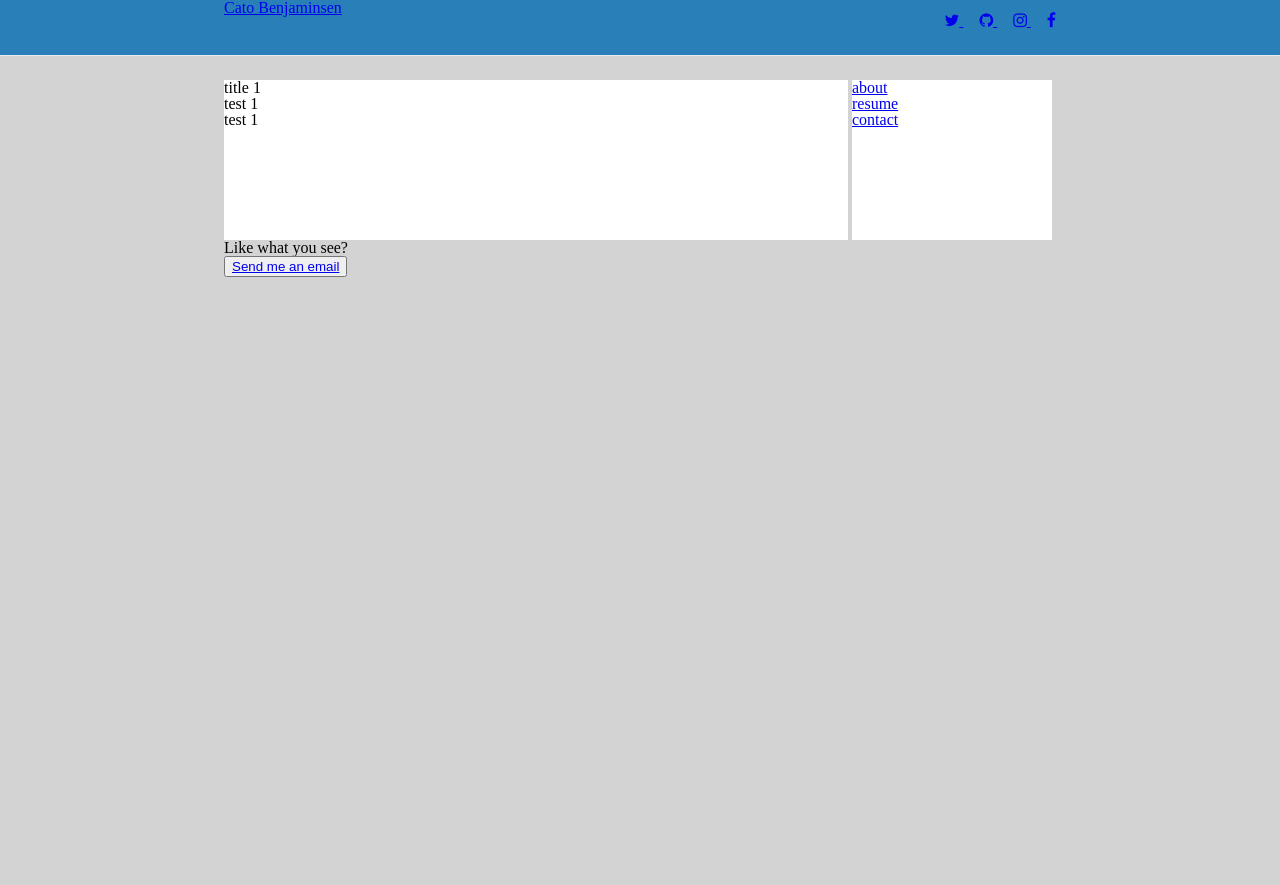
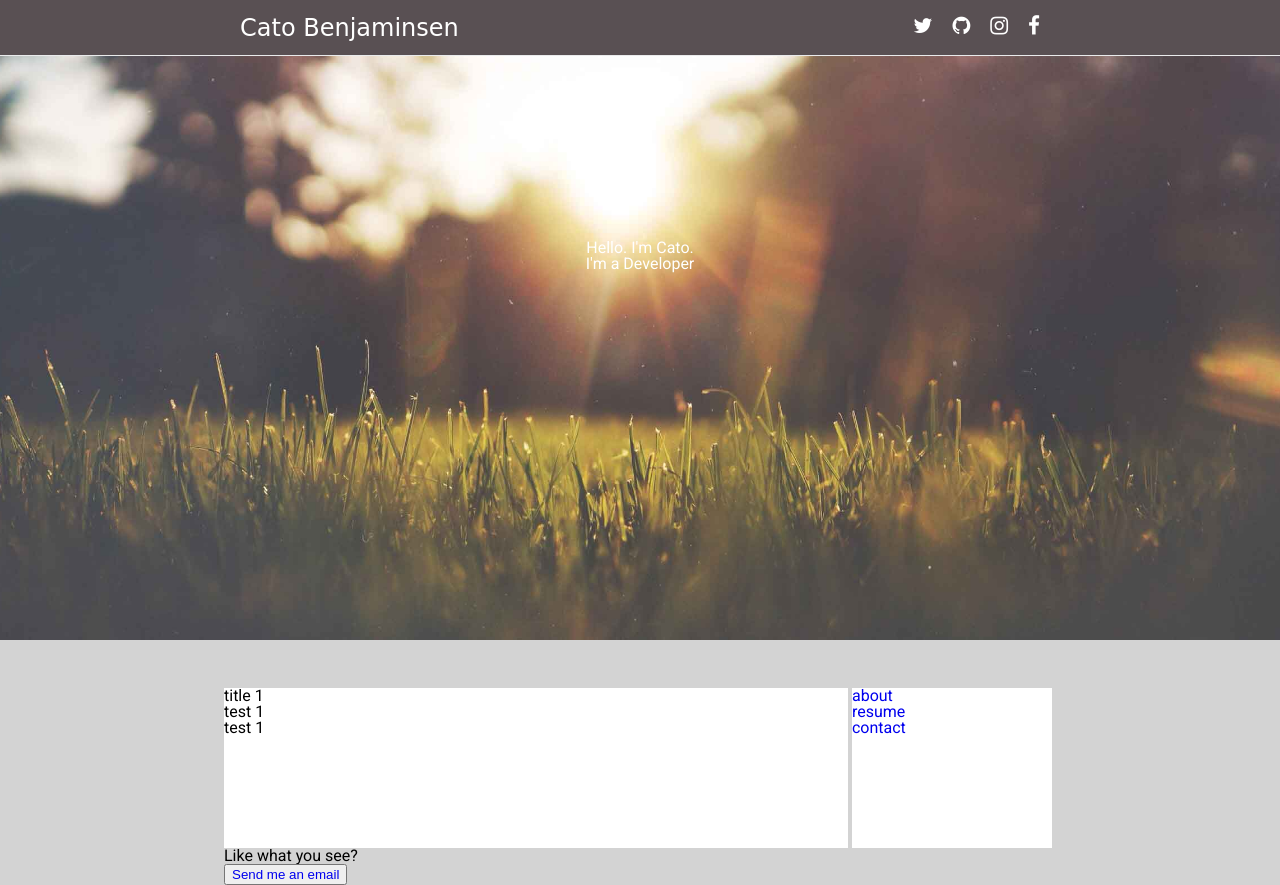
Before and after one commit to vagh27/portfolio-cato, a plain HTML site: page index.html in a window 1280 px wide. Before the commit the page ends 800 px from the top, so only its background shows below. Drawn offline with nearby package versions, Linux system fonts and the light colour scheme; a web font is replaced by a local one.

Commit message:
portfolio work, added images

```diff
--- a/css/base.css
+++ b/css/base.css
@@ -45,8 +45,14 @@ table {
 }
 /* END RESET */
 /* GLOBAL */
+/*font-family: 'Roboto', sans-serif;*/
+
 body {
 	background-color: lightgrey;
+	font-family: 'Roboto', sans-serif;
+}
+a {
+	text-decoration: none;
 }
 .content {
 	width: 65%;
@@ -54,20 +60,58 @@ body {
 }
 /* NAV & HEADER */
 nav {
-	background-color: #2980b9;
+	/*background-color: #2980b9;*/ /*Origianl color*/
+	background-color: #595053;
 	height: 3.5rem;
 	position: fixed;
 	width: 100%;
 	z-index: 9999;
 	border-bottom: 1px solid #eaebec;
 }
+nav .content {
+	padding: 1rem 1rem 0 1rem;
+}
+nav .logo {
+	font-family: 'Montez', cursive;
+	color: #fff;
+	font-size: 1.5rem;
+}
 .social-links {
 	float: right;
 }
 .social-links > li {
 	display: inline-block;
-	padding: 0.75rem 0 0 1rem;
+	padding-left: 1rem;
 }
+.social-links i {
+	color: #fff;
+	font-size: 1.3rem;
+	text-align: center;
+}
+/*.social-links .fa {
+	border: 0.1rem solid #fff;
+	width: 1.75rem;
+	height: 1.75rem;
+	line-height: 1.75rem;
+}*/
+.masthead {
+	background-image: url('../img/sunny_1.jpg');
+	background-position: center bottom;
+	background-repeat: no-repeat;
+	background-size: cover;
+	height: 40rem;
+	overflow: auto;
+}
+.masthead h1 {
+	text-align: center;
+	padding-top: 15rem;
+	color: #fff;
+	font-size: 1rem;
+}
+
+
+
+
 
 
 
--- a/index.html
+++ b/index.html
@@ -3,7 +3,8 @@
 <head>
 	<meta charset="UTF-8">
 	<meta name="viewport" content="width=device-width, initial-scale=1, maximum-scale=1, user-scalable=0">
-	<link rel="stylesheet" href="css/base.css">
+	<link rel="stylesheet" href="css/base.css" type='text/css'>
+	<link href='http://fonts.googleapis.com/css?family=Montez|Roboto:400,300' rel='stylesheet' type='text/css'>
 	<link href="//maxcdn.bootstrapcdn.com/font-awesome/4.2.0/css/font-awesome.min.css" rel="stylesheet">
 	<script src="//code.jquery.com/jquery-2.1.1.min.js"></script>
 	<script src="js/base.js"></script>
@@ -23,10 +24,9 @@
 		</div>
 	</nav>
 
-	<header class="mastheader">
+	<header class="masthead">
 		<div class="content">
-			<h1>Hello.</h1>
-			<h2>I'm a Developer</h2>
+			<h1>Hello. I'm Cato.<br>I'm a Developer</h1>
 		</div>
 	</header>
 
```
Also changed, not shown: img/blurred_lines.jpg (added), img/blurred_lines_1.jpg (added), img/blurred_lines_2.jpg (added), img/jet-sky.jpg (added), img/sunny.jpg (added), img/sunny_1.jpg (added).
